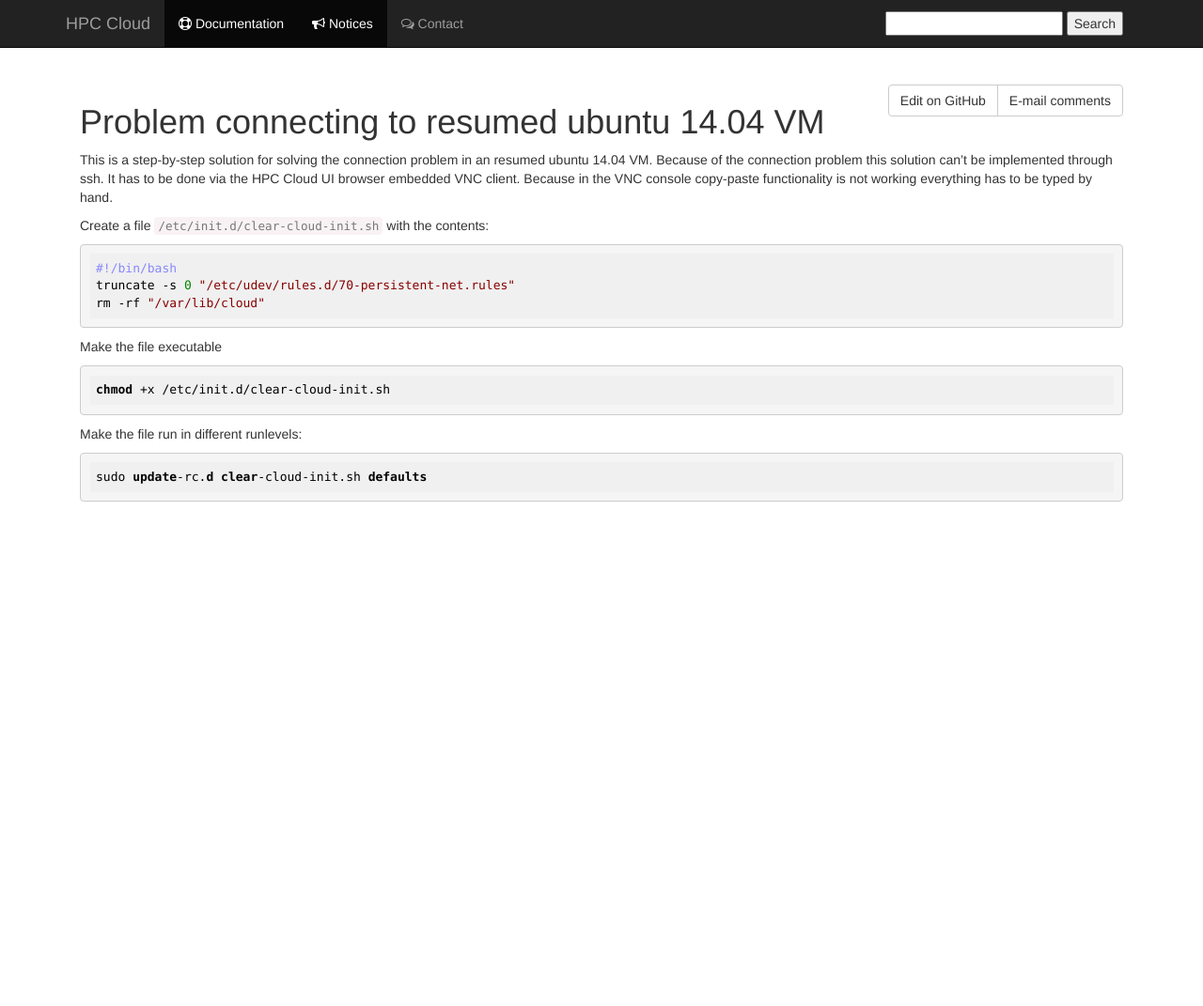
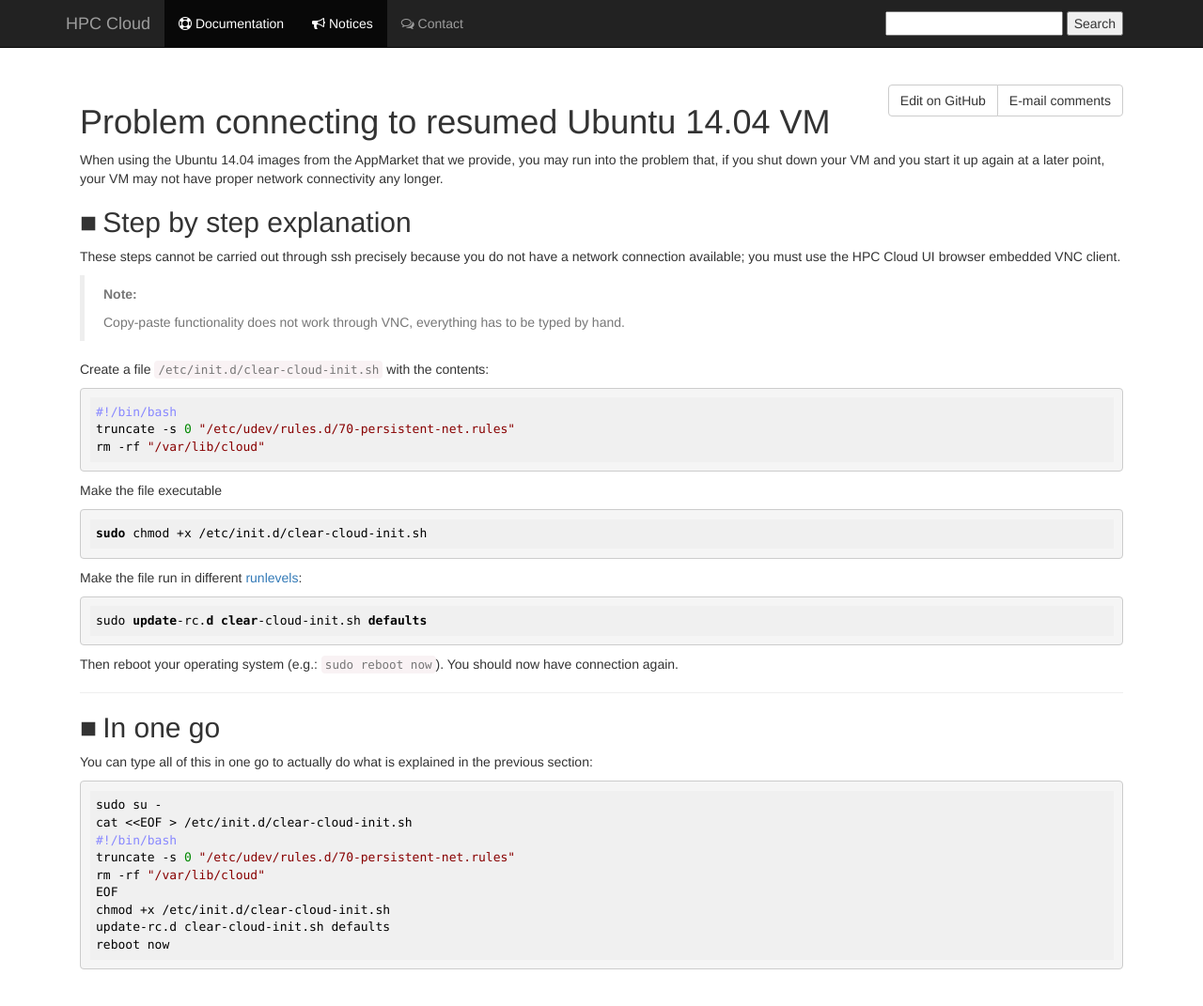
Before and after one commit to sara-nl/clouddocs, a Jekyll site: the page built from connection_problem_ubuntu1404.markdown, in a window 1280 px wide and 1082 px high. Shown: the top 1071 px of the window at 94% size. Built offline with Jekyll 4.4.1, drawn with Linux system fonts in a browser that asks for light colours; nearby versions of some CDN libraries; our own code applies the rules of GitHub Pages for plain Markdown files.

Commit message:
Update connection_problem_ubuntu1404.markdown
Updated with latest commits.

````diff
--- a/connection_problem_ubuntu1404.markdown
+++ b/connection_problem_ubuntu1404.markdown
@@ -2,10 +2,18 @@
 layout: default
 ---
 
-# Problem connecting to resumed ubuntu 14.04 VM
+# Problem connecting to resumed Ubuntu 14.04 VM
 
-This is a step-by-step solution for solving the connection problem in an resumed ubuntu 14.04 VM. Because of the connection problem this solution can't be implemented through ssh. It has to be done via the HPC Cloud UI browser embedded VNC client. Because in the VNC console copy-paste functionality is not working everything has to be typed by hand.
+When using the Ubuntu 14.04 images from the AppMarket that we provide, you may run into the problem that, if you shut down your VM and you start it up again at a later point, your VM may not have proper network connectivity any longer.
 
+
+## Step by step explanation
+
+These steps cannot be carried out through ssh precisely because you do not have a network connection available; you must use the HPC Cloud UI browser embedded VNC client.
+
+> **Note:**
+>
+> Copy-paste functionality does not work through VNC, everything has to be typed by hand.
 
 Create a file `/etc/init.d/clear-cloud-init.sh` with the contents:
 
@@ -14,13 +22,34 @@
 truncate -s 0 "/etc/udev/rules.d/70-persistent-net.rules"
 rm -rf "/var/lib/cloud"
 ```
+
 Make the file executable
 
 ```bash
-chmod +x /etc/init.d/clear-cloud-init.sh
+sudo chmod +x /etc/init.d/clear-cloud-init.sh
 ```
-Make the file run in different runlevels:
+Make the file run in different [runlevels](https://en.wikipedia.org/wiki/Runlevels):
 
 ```bash
 sudo update-rc.d clear-cloud-init.sh defaults
 ```
+
+Then reboot your operating system (e.g.: `sudo reboot now`). You should now have connection again.
+
+---
+
+## In one go
+
+You can type all of this in one go to actually do what is explained in the previous section:
+
+```bash
+sudo su -
+cat <<EOF > /etc/init.d/clear-cloud-init.sh
+#!/bin/bash
+truncate -s 0 "/etc/udev/rules.d/70-persistent-net.rules"
+rm -rf "/var/lib/cloud"
+EOF
+chmod +x /etc/init.d/clear-cloud-init.sh
+update-rc.d clear-cloud-init.sh defaults
+reboot now
+```
````
